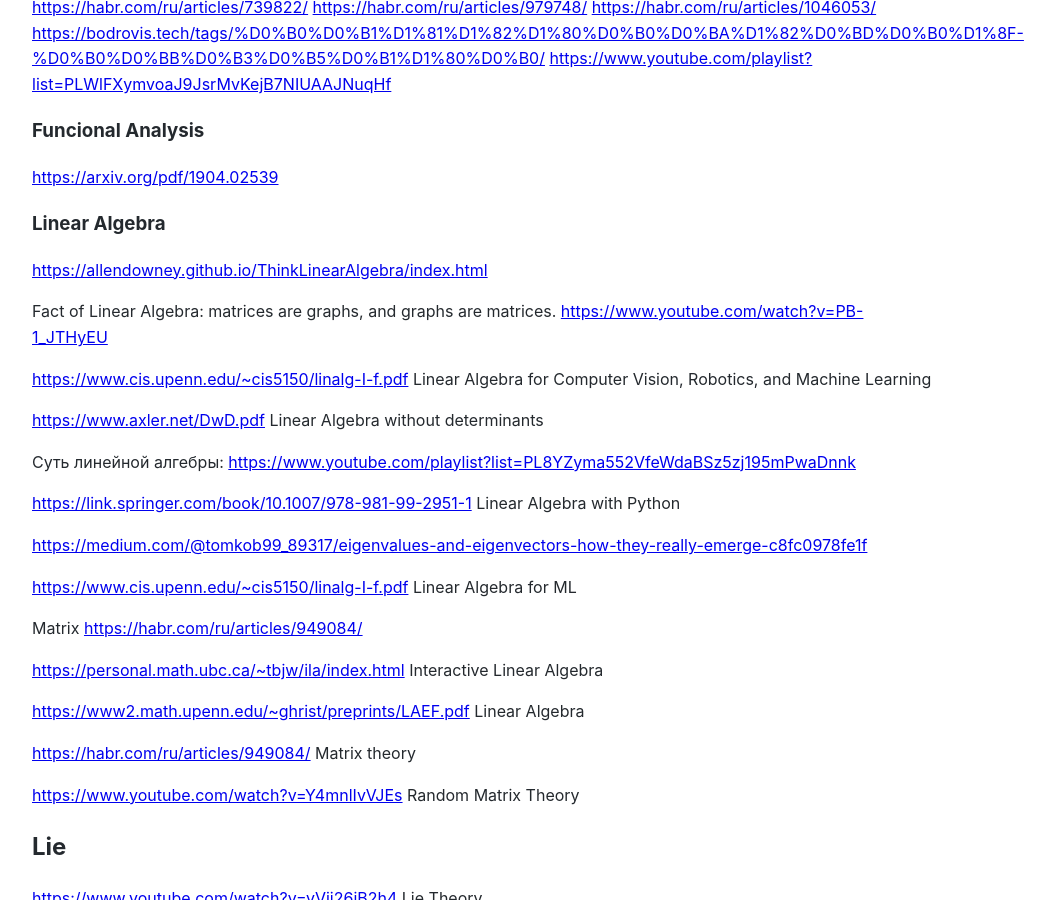
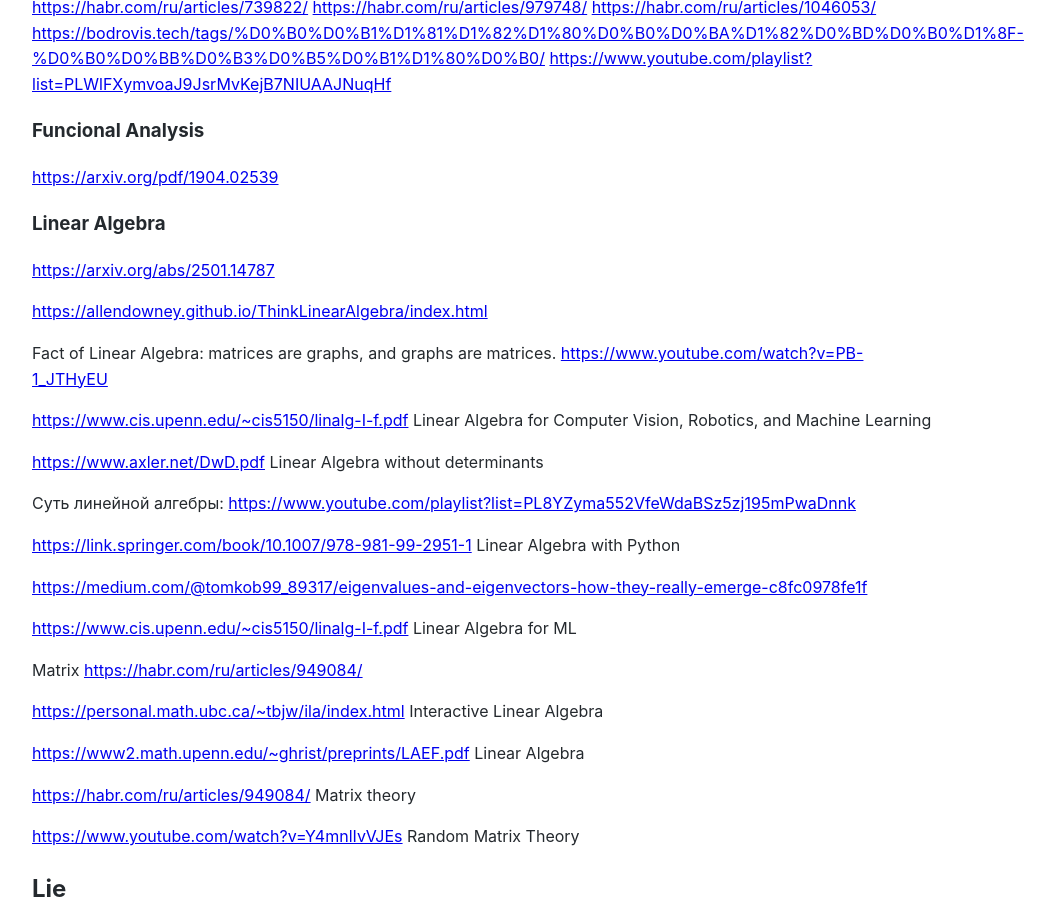
Before and after one commit to Michael-Lubinsky/michael-lubinsky.github.com, a Jekyll site: the page built from math/math.md, in a window 1280 px wide and 900 px high, scrolled down 2545 px. Shown: the whole window, without its empty margins (158-1212 px from the left). Built offline with Jekyll 4.4.1, drawn with Linux system fonts in a browser that asks for light colours; our own code applies the rules of GitHub Pages for plain Markdown files.

Commit message:
Add additional resources for Linear Algebra

```diff
--- a/math/math.md
+++ b/math/math.md
@@ -111,6 +111,8 @@
 <https://arxiv.org/pdf/1904.02539>
 
 ### Linear Algebra
+
+<https://arxiv.org/abs/2501.14787>
 
 <https://allendowney.github.io/ThinkLinearAlgebra/index.html>
 
```
